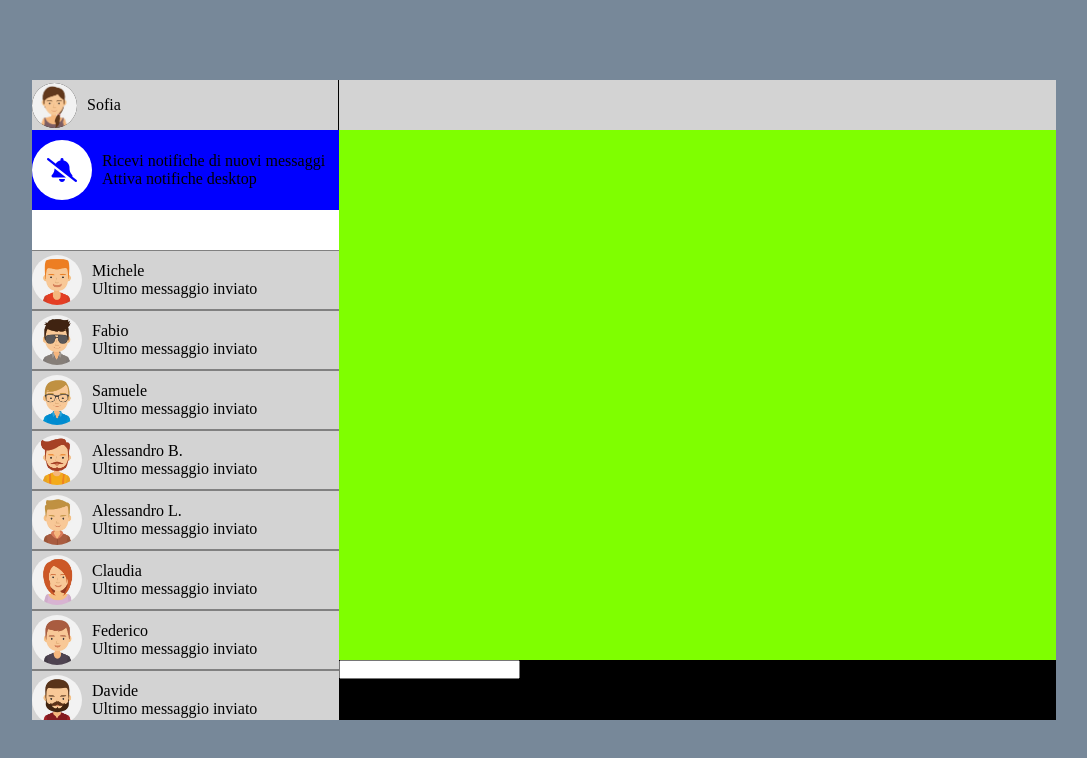
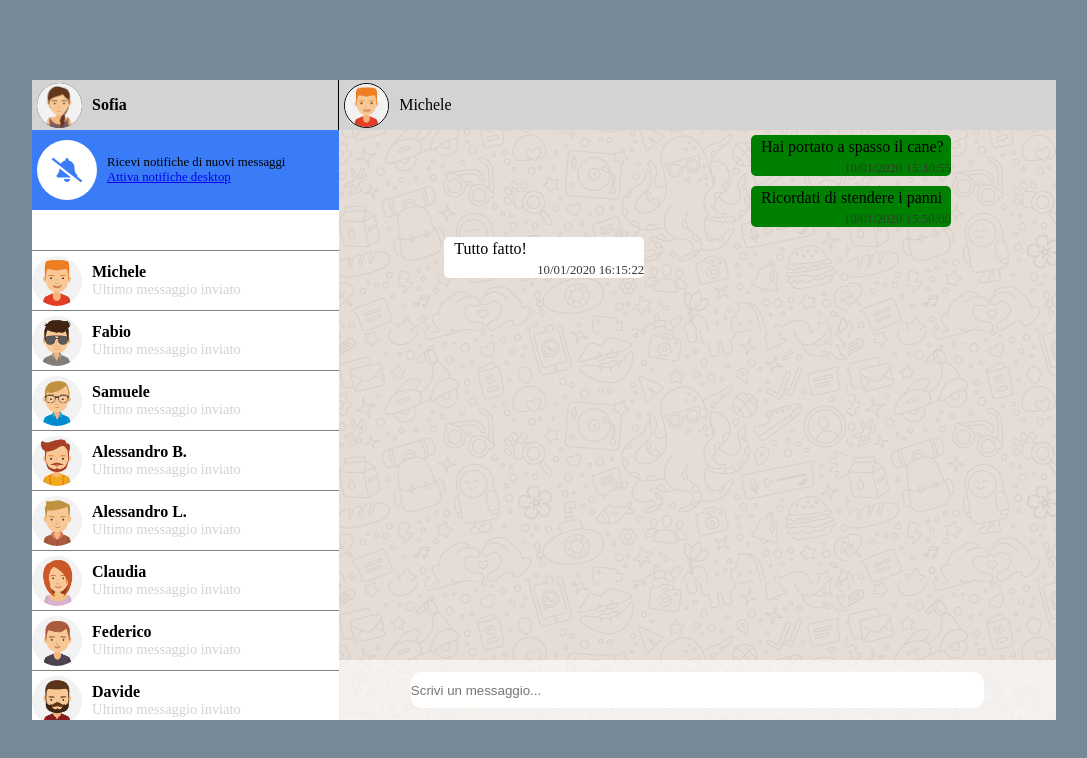
Before and after one commit to Riccardo-Mauri/vue-boolzapp, a plain HTML site: page index.html in a window 1280 px wide. Shown: the whole page, without its empty margins (96-1183 px from the left). Drawn offline with nearby package versions, Linux system fonts and the light colour scheme.

Commit message:
Milestone 2 e 3 completate

```diff
--- a/css/style.css
+++ b/css/style.css
@@ -23,7 +23,6 @@ GENERAL
 .App-container{
     width: 80%;
     height: 80%;
-    background-color: red;
     display: flex;
 }
 img{
@@ -38,7 +37,6 @@ CONTAINER PRINCIPALI
 .left-contact-bar{
     width: 30%;
     height: 100%;
-    background-color: green;
     display: flex;
     flex-direction: column;
 }
@@ -46,7 +44,7 @@ CONTAINER PRINCIPALI
 .right-messages-container{
     width: 70%;
     height: 100%;
-    background-color: lightsalmon;
+    background-image: url(../img/mine.jpg);
     display: flex;
     flex-direction: column;
 
@@ -66,8 +64,9 @@ ALL'INTERNO DEL CONTAINER DI SINISTRA
 }
 
 .left-note-container{
+    padding-left: 5px;
     height: 80px;
-    background-color: blue;
+    background-color: rgb(58, 124, 248);
     display: flex;
     align-items: center;
 
@@ -81,10 +80,10 @@ ALL'INTERNO DEL CONTAINER DI SINISTRA
 .contacts-left-container{
     flex-grow: 1;
     overflow-y: auto;
-    background-color: brown;
+    cursor: pointer;
 }
-
 .my-profile{
+    padding-left: 5px;
     height: 50px;
     display: flex;
     align-items: center;
@@ -109,18 +108,22 @@ ALL'INTERNO DEL CONTAINER DI SINISTRA
     align-items: center;
 }
 .note-icon{
-    color: blue;
+    color: rgb(58, 124, 248);
+}
+.text-note{
+    font-size: 0.8rem;
 }
 .contact-info{
     width: 100%;
     height: 60px;
     display: flex;
     align-items: center;
-    background-color: lightgray;
+    background-color: white;
     border-top: 1px solid grey;
-    border-bottom: 1px solid grey;
 }
-
+.contact-info:hover{
+    background-image: linear-gradient(rgb(0 0 0/40%) 0 0);
+}
 .contact-avatar{
     width: 50px;
     height: 50px;
@@ -130,6 +133,13 @@ ALL'INTERNO DEL CONTAINER DI SINISTRA
 .contact-description{
     margin-left: 10px;
 }
+.contact-name-left-container{
+    font-weight: bold;
+}
+.message-contact-left-container{
+    font-size: 0.9rem;
+    color: lightgrey;
+}
 /*
 ALL'INTERNO DEL CONTAINER DI DESTRA
 */
@@ -137,16 +147,81 @@ ALL'INTERNO DEL CONTAINER DI DESTRA
     background-color: lightgray;
     height: 50px;
     flex-shrink: 0;
+    display: flex;
+
 }
-
+.header-contact-right{
+    padding-left: 5px;
+    display: flex;
+    align-items: center;
+}
+.active-contact-avatar{
+    width: 45px;
+    height: 45px;
+    border: 1px solid black;
+    border-radius: 50%;
+    overflow: hidden;
+}
+.active-contact-name{
+    margin-left: 10px;
+}
 .main-content-right{
-    background-color: chartreuse;
     flex-grow: 1;
     overflow-y: auto;
+    display: flex;
+    flex-direction: column;
+    margin-left: 100px;
+    margin-right: 100px;
 }
+.contact-box-message{
+    min-height: 35px;
+    align-self: flex-end;
+    margin: 5px;
+}
+.my-box-message{
+    min-height: 35px;
+    align-self: flex-start;
+    margin: 5px;
+}
+.text-box-message{
+    padding-top: 3px;
+    padding-left: 10px;
+    background-color: green;
+    width: 200px;
+    min-height: 35px;
+    border-radius: 5px;
 
+}
+.my-text-box-message{
+    padding-top: 3px;
+    padding-left: 10px;
+    background-color: white;
+    width: 200px;
+    min-height: 35px;
+    border-radius: 5px;
+}
+.message-date{
+    margin-top: 5px;
+    font-size: 0.8rem;
+    text-align: end;
+    color: rgb(56, 54, 54);
+
+}
 footer{
+    width: 100%;
     height: 60px;
-    background-color: black;
+    background-color: rgba(255, 255, 255, 0.61);
     flex-shrink: 0;
 }
+.textbar-container{
+    height: 100%;
+    display: flex;
+    align-items: center;
+    justify-content: center;
+}
+.textbar{
+    width: 80%;
+    height: 60%;
+    border-radius: 10px;
+    border: none;
+}
--- a/index.html
+++ b/index.html
@@ -23,7 +23,9 @@
                             <!--qua metto il profilo personale con avatar/nome-->
                             <div class="my-profile">
                                 <div class="my-avatar-container"><img :src="userAvatar" alt="my-avatar"></div>
-                                <div><p>{{userName}}</p></div>
+                                <div>
+                                    <p class="contact-name-left-container">{{userName}}</p>
+                                </div>
                             </div>
                             <div>
                                 <!--SE mi avanza tempo metto le tre icone a destra con ricarica/messagi/impostazioni-->
@@ -32,10 +34,11 @@
                         <div class="bottom-left-bar-header">
                             <!--qua inserisco ricevi/disattiva notifiche e barra di ricerca nuovo contatto/avvia chat-->
                             <div class="left-note-container">
-                                <div class="note-icon-container"><i class="fa-solid fa-bell-slash fa-xl note-icon"></i></div>
+                                <div class="note-icon-container"><i class="fa-solid fa-bell-slash fa-xl note-icon"></i>
+                                </div>
                                 <div>
-                                    <p>Ricevi notifiche di nuovi messaggi</p>
-                                    <p><a href="#"></a>Attiva notifiche desktop</p>
+                                    <p class="text-note">Ricevi notifiche di nuovi messaggi</p>
+                                    <p class="text-note"><a href="#">Attiva notifiche desktop</a></p>
 
                                 </div>
                             </div>
@@ -46,34 +49,58 @@
                     </header>
 
                     <div class="contacts-left-container">
-                        <div v-for="contact in contacts" class="contact-info">
+                        <div v-for="(contact, index) in contacts" @click="selectContact(index)" class="contact-info"
+                            :class="{ active: index === activeContactIndex }">
                             <div class="contact-avatar">
                                 <img :src="contact.avatar" alt="contact.name">
                             </div>
                             <div class="contact-description">
-                                <p>{{contact.name}}</p>
-                                <p>Ultimo messaggio inviato</p>
+                                <p class="contact-name-left-container">{{contact.name}}</p>
+                                <p class="message-contact-left-container">Ultimo messaggio inviato</p>
                             </div>
                         </div>
                     </div>
 
                 </div>
+
+
                 <div class="right-messages-container">
                     <!--qua ci vanno il profilo attivo in questo momento che stiamo visualizzando del contatto, i messaggi ricevuti e inviati, una barra di testo per scrivere messaggi -->
                     <div class="right-header-container">
                         <!--qua inserisco il contatto a cui sono visualizzato in questo momento e SE mi avanza tempo inserisco le icone a destra di cerca/allega/impostazioni-->
-
+                        <div class="header-contact-right">
+                            <!-- Visualizza l'avatar del contatto attivo -->
+                            <div class="active-contact-avatar">
+                                <img :src="contacts[activeContactIndex].avatar" alt="{{ contacts[activeContactIndex].name }}">
+                            </div>
+                            <!-- Visualizza il nome del contatto attivo -->
+                            <div class="active-contact-name">
+                                <p>{{ contacts[activeContactIndex].name }}</p>
+                            </div>
+                        </div>
                     </div>
                     <div class="main-content-right">
+                        <!--qua inserisco i messaggi tra l'utente e i contatti , verdi se sono dei contatti con cui sta scrivendo e bianchi per quelli dell'interlocutore-->
+                        <!-- Assegnazione della classe in base allo stato del messaggio -->
+                        <div v-for="message in contacts[activeContactIndex].messages"
+                            :class="message.status === 'received' ? 'my-box-message' : 'contact-box-message'">
 
+                            <div :class="message.status === 'received' ? 'my-text-box-message' : 'text-box-message'">
+                                {{ message.message }}
+                                <div class="message-date">
+                                    {{message.date}}
+                                </div>
+                            </div>
+                        </div>
                     </div>
                     <footer>
                         <!--qua metto una barra di testo dove poter scrivere un messaggio e inviarlo , SE mi avanza tempo inserisco le emote a sinistra e il microfono a destra-->
-                        <div>
-                            <div>
-                                <input type="text">
-                            </div>
+
+                        <div class="textbar-container">
+                            <input class="textbar" type="text" id="message-input" name="message-input"
+                                v-model="newMessage" @keyup.enter="sendMessage" placeholder="Scrivi un messaggio...">
                         </div>
+
                     </footer>
                 </div>
             </div>
--- a/js/scripts.js
+++ b/js/scripts.js
@@ -4,7 +4,9 @@ const app = createApp({
     data() {
         return {
             userName: 'Sofia', // Nome dell'utente
-            userAvatar:'./img/avatar_io.jpg',
+            userAvatar: './img/avatar_io.jpg', //avatar dell'utente
+            activeContactIndex: 0,  // Indice del contatto attivo, inizialmente il primo contatto
+            newMessage: '',  // Nuovo messaggio scritto dall'utente
             contacts: [
                 {
                     name: 'Michele',
@@ -168,7 +170,57 @@ const app = createApp({
                     ],
                 }
             ]
-
         }
     },
+
+
+    methods: {
+        // Metodo per selezionare il contatto attivo
+        selectContact(index) {
+            this.activeContactIndex = index;
+            console.log(this.contacts[index])
+        },
+
+        //creo una funzione per calcolarmi l'ora minuti secondi mese e anno per i messaggi che invierò
+        getFullDate() {
+            const now = new Date();
+            let fullDate = '';
+            fullDate += now.getDate().toString().padStart(2, '0');
+            fullDate += '/';
+            fullDate += (now.getMonth() + 1).toString().padStart(2, '0');
+            fullDate += '/';
+            fullDate += now.getFullYear();
+            fullDate += ' ';
+            fullDate += now.getHours().toString().padStart(2, '0');
+            fullDate += ':';
+            fullDate += now.getMinutes().toString().padStart(2, '0');
+            fullDate += ':';
+            fullDate += now.getSeconds().toString().padStart(2, '0');
+            return fullDate;
+        },
+    // Metodo per inviare il messaggio
+        sendMessage() {
+            if (this.newMessage.trim() !== '') {
+
+                // Aggiunge il messaggio inviato dall'utente
+                this.contacts[this.activeContactIndex].messages.push({
+                    date: this.getFullDate(),
+                    message: this.newMessage,
+                    status: 'sent'
+                });
+
+                // ripulisce l'input
+                this.newMessage = '';
+
+                // creo una funzione che mi dia una risposta automatica dopo 1 secondo
+                setTimeout(() => {
+                    this.contacts[this.activeContactIndex].messages.push({
+                        date: this.getFullDate(),
+                        message: 'ok',
+                        status: 'received'
+                    });
+                }, 1000);
+            }
+        }
+    }
 }).mount('#app');
```
